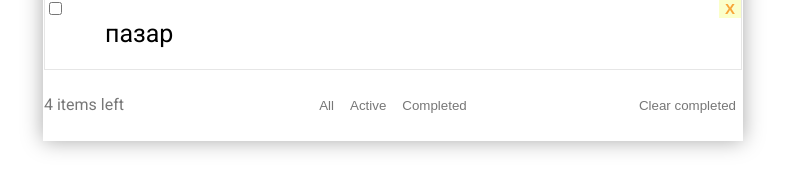
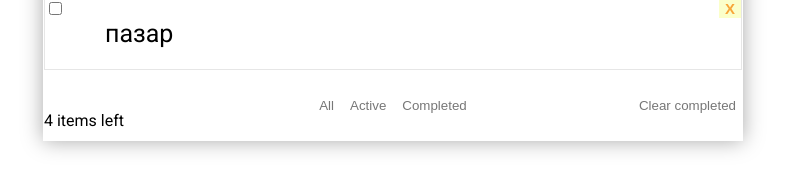
Before and after one commit to krassypetkova/jQuery, a website: page todos/index.html in a window 1280 px wide. Shown: the part 532-722 px from the top of the page, without its empty margins (247-1032 px from the left). Drawn offline with nearby package versions, Linux system fonts and the light colour scheme.

Commit message:
Todo items counter functionality
- showing items count on page load
- updating count on todo add and remove

```diff
--- a/todos/index.html
+++ b/todos/index.html
@@ -30,7 +30,7 @@
             <li>пазар<input type="checkbox" class="done"><button class="btnRemove">X</button></li>
         </ul>
         <footer>
-            <p id="items-left">4 items left</p>
+            <p id="counter-items"></p>
 
             <div id="buttons-wrapper">
                 <input id="show-all" class="btn hvr-glow" type="button" value="All">
@@ -55,6 +55,7 @@
     $("#show-all").click(showAll);
     $("#todo-list input:checkbox").click(toggleTodo);
 
+
     function addTodo (e) {
         e.preventDefault();
 
@@ -64,11 +65,15 @@
                 li = $("<li>" + text + "</li>").append(checkbox, deleteButton);
 
         $('ul').append(li);
-        $("input[name=message ]").val(' ');
+        //$("input[name=message ]").val('');
+        this.reset();
+        updateItemsCount();
     }
 
     // Toggle completed state of all todo list items
     function toggleAllTodos() {
+        // make varible for checked
+        // regarding to that variable toggle the class of list items
         $('input:checkbox').not(this).prop('checked', this.checked);
         if ($('li').css('textDecoration') == 'line-through') {
             $('li').css('textDecoration', 'none');
@@ -91,6 +96,7 @@
 
     function removeTodo(e) {
         $(e.target.parentElement).remove();
+        updateItemsCount();
     }
 
     function clearCompleted() {
@@ -122,6 +128,11 @@
     }
 
 
+    function updateItemsCount() {
+        var n = $("#todo-list li").length;
+        $("#counter-items").text(n + " items left");
+    }
+    updateItemsCount();
     /* $(function() {
      $(document).on('click', '.clear-completed', clearCompleted);
      });*/
```
